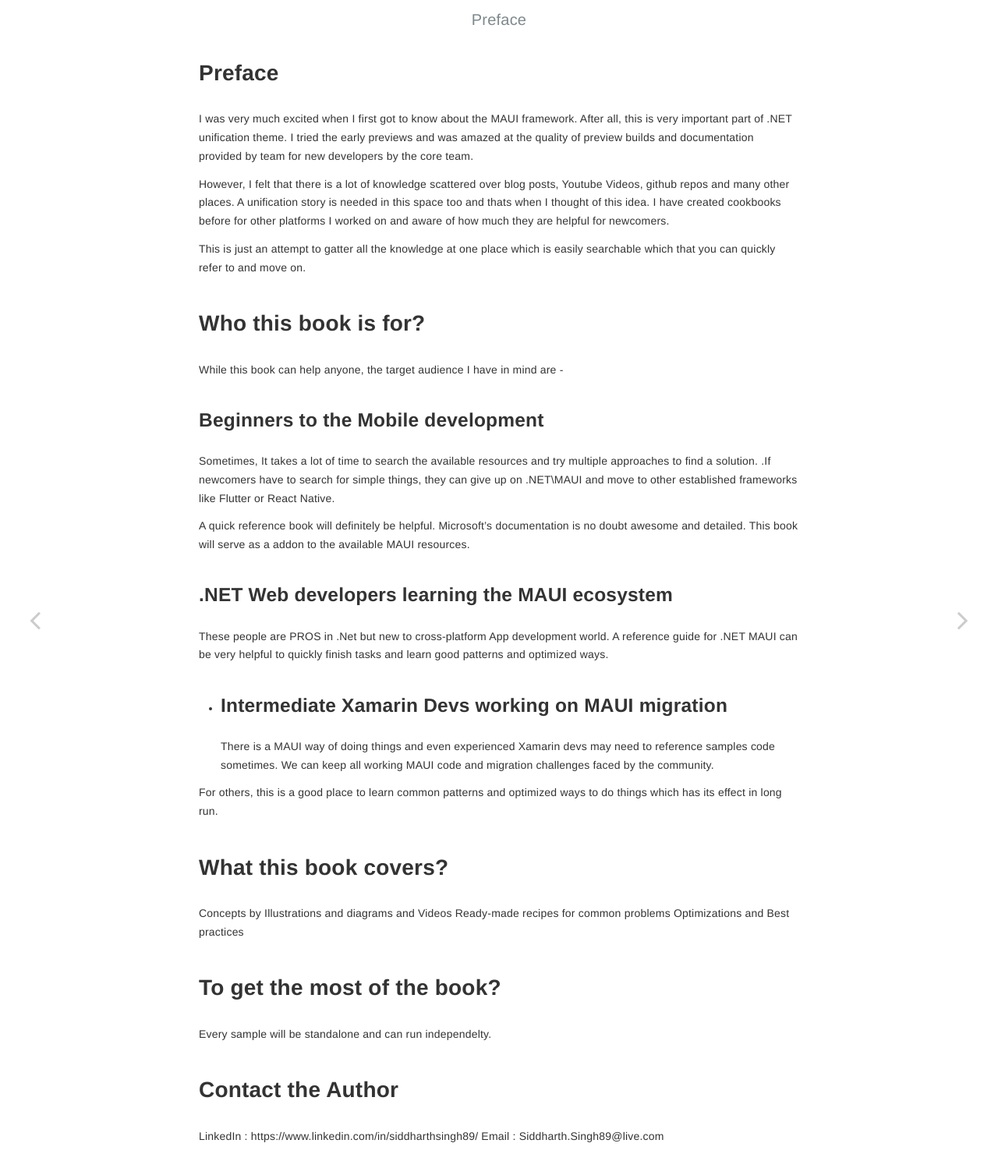
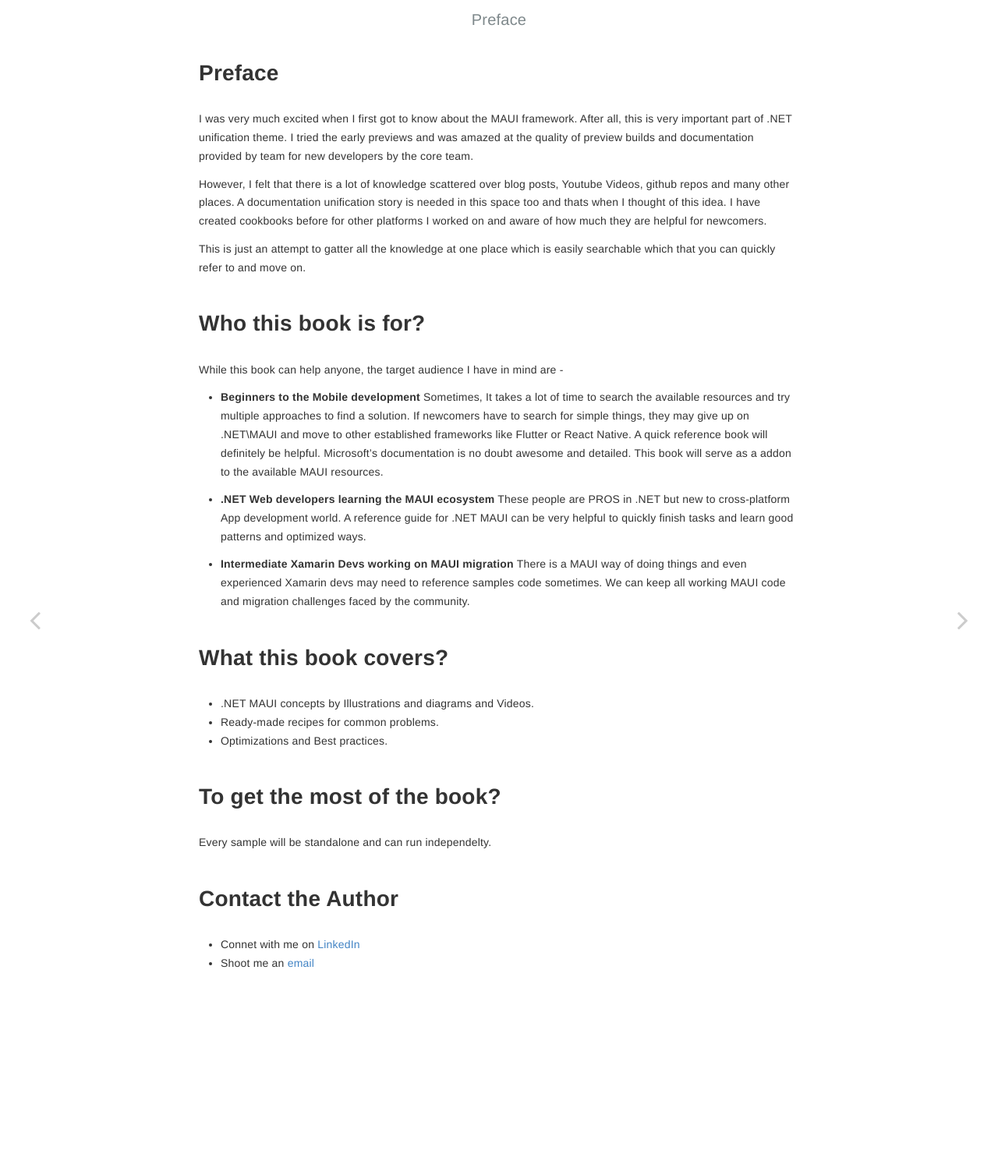
Before and after one commit to siddharthsingh89/maui-recipes, a Jekyll site: the page built from _posts/2022-06-17-preface.md, in a window 1280 px wide. Shown: the whole page at 78% size. Built offline with Jekyll 4.4.1, drawn with Linux system fonts in a browser that asks for light colours.

Commit message:
Update 2022-06-17-preface.md

```diff
--- a/_posts/2022-06-17-preface.md
+++ b/_posts/2022-06-17-preface.md
@@ -8,34 +8,30 @@
 I was very much excited when I first got to know about the MAUI framework. After all, this is very important part of .NET unification theme.
 I tried the early previews and was amazed at the quality of preview builds and documentation provided by team for new developers by the core team.
 
-However, I felt that there is a lot of knowledge scattered over blog posts, Youtube Videos, github repos and many other places. A unification story is needed in this space too and thats when I thought of this idea. I have created cookbooks before for other platforms I worked on and aware of how much they are helpful for newcomers.
+However, I felt that there is a lot of knowledge scattered over blog posts, Youtube Videos, github repos and many other places. A documentation unification story is needed in this space too and thats when I thought of this idea. I have created cookbooks before for other platforms I worked on and aware of how much they are helpful for newcomers.
 
 This is just an attempt to gatter all the knowledge at one place which is easily searchable which that you can quickly refer to and move on.
 
 # Who this book is for?
 While this book can help anyone, the target audience I have in mind are -
-## Beginners to the Mobile development
-Sometimes, It takes a lot of time to search the available resources and try multiple approaches to find a solution. .If newcomers have to search for simple things, they can give up on .NET\MAUI and move to other established frameworks like Flutter or React Native.
+* **Beginners to the Mobile development**
+Sometimes, It takes a lot of time to search the available resources and try multiple approaches to find a solution. If newcomers have to search for simple things, they may give up on .NET\MAUI and move to other established frameworks like Flutter or React Native. A quick reference book will definitely be helpful. Microsoft's documentation is no doubt awesome and detailed. This book will serve as a addon to the available MAUI resources.
 
-A quick reference book will definitely be helpful. Microsoft's documentation is no doubt awesome and detailed. This book will serve as a addon to the available MAUI resources.
+* **.NET Web developers learning the MAUI ecosystem**
+These people are PROS in .NET but new to cross-platform App development world. A reference guide for .NET MAUI can be very helpful to quickly finish tasks and learn good patterns and optimized ways.
 
-## .NET Web developers learning the MAUI ecosystem
-These people are PROS in .Net but new to cross-platform App development world. A reference guide for .NET MAUI can be very helpful to quickly finish tasks and learn good patterns and optimized ways.
-*
-## Intermediate Xamarin Devs working on MAUI migration
+* **Intermediate Xamarin Devs working on MAUI migration**
 There is a MAUI way of doing things and even experienced Xamarin devs may need to reference samples code sometimes. We can keep all working MAUI code and migration challenges faced by the community.
 
-For others, this is a good place to learn common patterns and optimized ways to do things which has its effect in long run.
-
 # What this book covers?
-Concepts by Illustrations and diagrams and Videos
-Ready-made recipes for common problems
-Optimizations and Best practices
+* .NET MAUI concepts by Illustrations and diagrams and Videos.
+* Ready-made recipes for common problems.
+* Optimizations and Best practices.
 
 # To get the most of the book?
 Every sample will be standalone and can run independelty.
 
 
 # Contact the Author
-LinkedIn : https://www.linkedin.com/in/siddharthsingh89/
-Email : Siddharth.Singh89@live.com
+* Connet with me on [LinkedIn](https://www.linkedin.com/in/siddharthsingh89/)
+* Shoot me an [email](mailto:Siddharth.Singh89@live.com)
```
